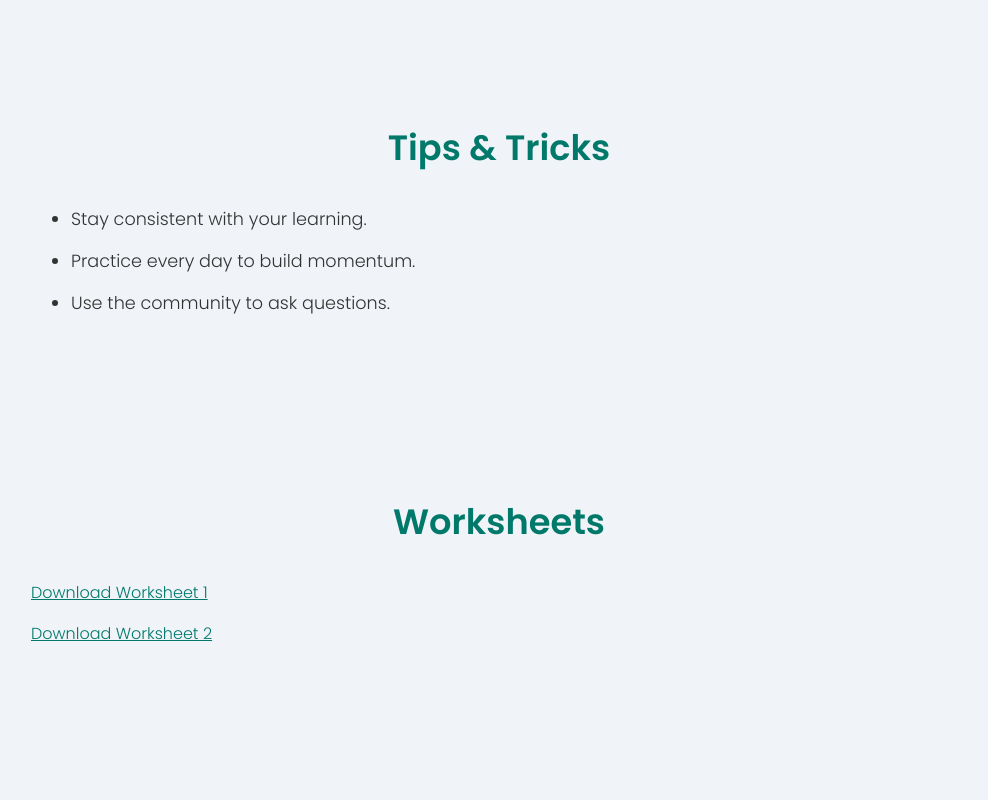
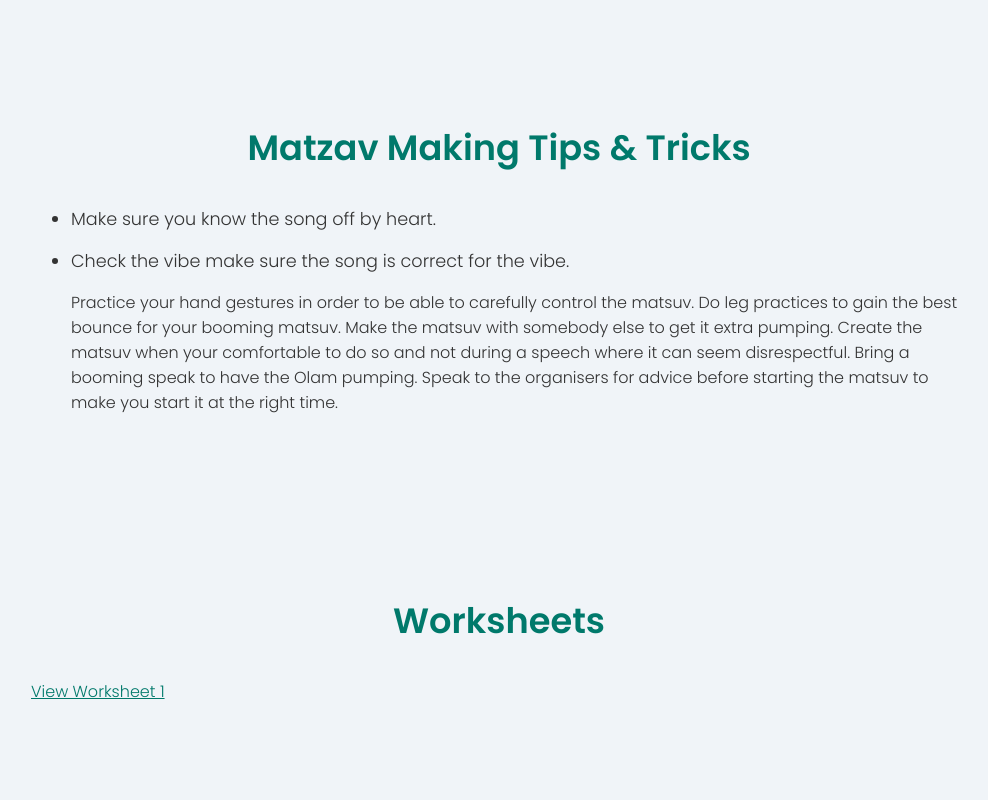
Before and after one commit to rafkander/matzav, a plain HTML site: page index.html in a window 1280 px wide. Shown: the part 1820-2620 px from the top of the page, without its empty margins (141-1129 px from the left). Drawn offline with Linux system fonts and the light colour scheme.

Commit message:
Update index.html
updated

```diff
--- a/index.html
+++ b/index.html
@@ -136,18 +136,27 @@
   </section>
 
   <section id="tips">
-    <h3 class="section-title">Tips & Tricks</h3>
+    <h3 class="section-title">Matzav Making Tips & Tricks</h3>
     <ul>
-      <li>Stay consistent with your learning.</li>
-      <li>Practice every day to build momentum.</li>
-      <li>Use the community to ask questions.</li>
+      <li>Make sure you know the song off by heart.</li>
+      <li>Check the vibe make sure the song is correct for the vibe.</li>
+      </li>Practice your hand gestures in order to be able to carefully control the matsuv.</li>
+      </li>Do leg practices to gain the best bounce for your booming matsuv.</li>
+      </li>Make the matsuv with somebody else to get it extra pumping.</li>
+      </li>Create the matsuv when your comfortable to do so and not during a speech where it can seem disrespectful.</li>
+      </li>Bring a booming speak to have the Olam pumping.</li>
+      </li>Speak to the organisers for advice before starting the matsuv to make you start it at the right time.</li>
+
     </ul>
   </section>
 
   <section id="worksheets">
     <h3 class="section-title">Worksheets</h3>
-    <p><a href="/worksheets/worksheet1.pdf" download>Download Worksheet 1</a></p>
-    <p><a href="/worksheets/worksheet2.pdf" download>Download Worksheet 2</a></p>
+  <p>
+    <a href="https://docs.google.com/document/d/16k9FaWPWNGTPbw98zG5X954MRJPwVOPellwR9v4Gt_U/view" target="_blank">
+      View Worksheet 1
+    </a>
+  </p>
   </section>
 
   <section id="quotes">
@@ -167,7 +176,7 @@
   </section>
 
   <footer>
-    <p>&copy; 2025 Matzav. All rights reserved.</p>
+    <p>&copy; 2025 Matzav. All rights reserved. <br> Made By Rafael Kander</p>
   </footer>
 </body>
 </html>
```
